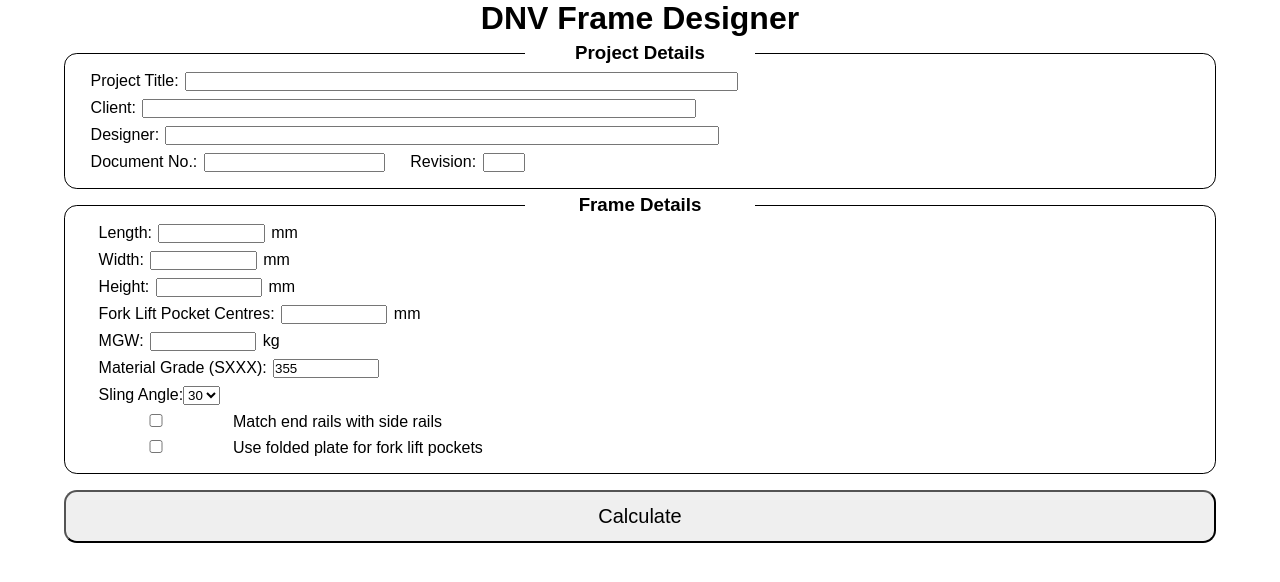
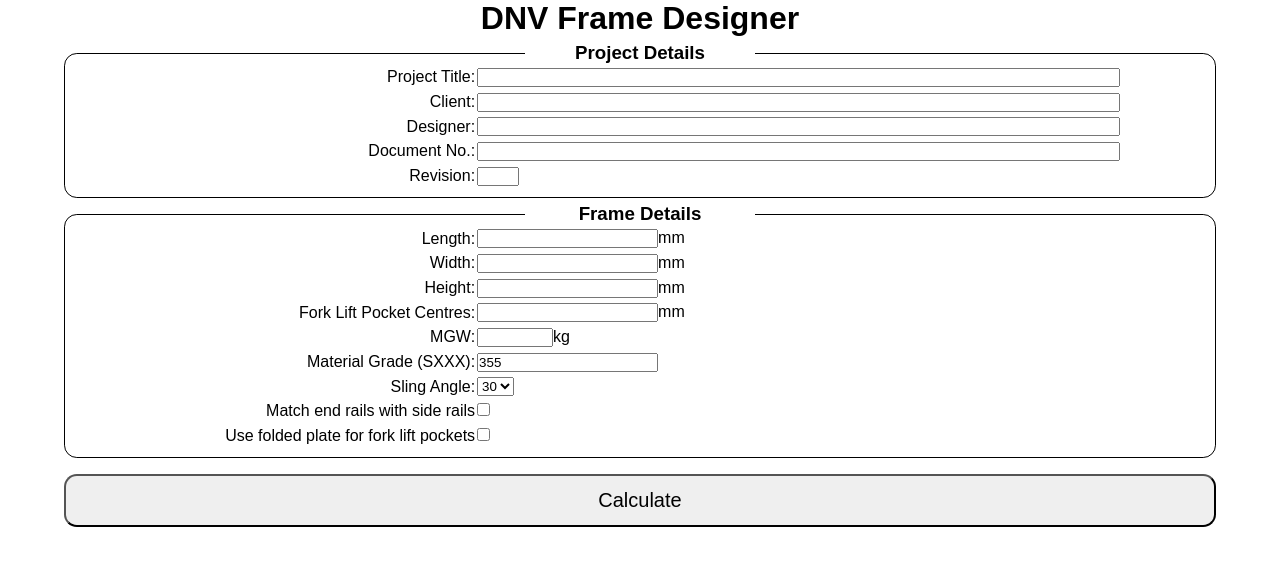
Before and after one commit to GMorgan87/dnv_frame_designer, a React (Create React App) app: page / in a window 1280 px wide. Shown: the top 582 px of the page. Built offline with nearby package versions, Linux system fonts and the light colour scheme.

Commit message:
changes all inputs to tables

```diff
--- a/src/components/FlpInputs.js
+++ b/src/components/FlpInputs.js
@@ -4,18 +4,22 @@
   render() {
     return (
       <div>
-        <div className='frame-input'>
-            <label>FLP Internal Height:</label>
-                <input name='flpH' type='number' min='90'defaultValue='90' onChange={this.props.handleChange}/><span>mm</span>
-        </div>
-        <div className='frame-input'>
-            <label>FLP Internal Width:</label>
-                <input name='flpW' type='number' min='200' defaultValue='200' onChange={this.props.handleChange}/><span>mm</span>
-        </div>
-        <div className='frame-input'>
-            <label>FLP Plate Thickness:</label>
-                <input name='flpT' type='number' min='6' defaultValue='6' onChange={this.props.handleChange}/><span>mm</span>
-        </div>
+        <table className="input-table">
+          <tbody>
+            <tr>
+              <td className="left"><label>FLP Internal Height:</label></td>
+              <td className="right"><input name='flpH' type='number' min='90'defaultValue='90' onChange={this.props.handleChange}/><span>mm</span></td>
+            </tr>
+            <tr>
+              <td className="left"><label>FLP Internal Width:</label></td>
+              <td className="right"><input name='flpW' type='number' min='200' defaultValue='200' onChange={this.props.handleChange}/><span>mm</span></td>
+            </tr>
+            <tr>
+              <td className="left"><label>FLP Plate Thickness:</label></td>
+              <td className="right"><input name='flpT' type='number' min='6' defaultValue='6' onChange={this.props.handleChange}/><span>mm</span></td>
+            </tr>
+          </tbody>
+        </table>
       </div>
     )
   }
--- a/src/components/InputForm.css
+++ b/src/components/InputForm.css
@@ -10,11 +10,17 @@
     padding: 1vh 2vw 1vh;
   }
 
+  .input-left {
+    text-align: right;
+    margin: 0;
+    width: 35%
+  }
 
-  /* .frame-form {
-    border: 1px solid black;
-    width: 40vw
-  } */
+  .input-right {
+    text-align: left;
+    margin:0;
+    width: 65`%
+  }
 
   h3 {
     margin: -2.5vh auto 0;
@@ -52,7 +58,11 @@
   }
 
   .title-input {
-    width: 50%;
+    width: 90%;
+  }
+
+  .input-table {
+    padding: 0
   }
 
 
@@ -61,5 +71,5 @@
   }
 
   span {
-    margin: -1.5vw;
+    margin: 0;
   }
--- a/src/components/InputForm.js
+++ b/src/components/InputForm.js
@@ -69,67 +69,77 @@
         <form onSubmit = {this.submit} className='inputform'>
           <div className='subform'>
             <h3>Project Details</h3>
-            <div className='user-input'>
-            <label>Project Title:</label>
-                <input className='title-input' name='title' type='text' onChange={this.handleChangeProject} />
-            </div>
-            <div className='user-input'>
-            <label>Client:</label>
-                <input className='title-input' name='client' type='text' onChange={this.handleChangeProject} />
-            </div>
-            <div className='user-input'>
-            <label>Designer:</label>
-                <input className='title-input' name='designer' type='text' onChange={this.handleChangeProject} />
-            </div>
-            <div className='user-input'>
-            <label>Document No.:</label>
-                <input name='docNo' type='text' onChange={this.handleChangeProject} />
-            <label>Revision:</label>
-                <input className='rev-input' name='rev' type='text' onChange={this.handleChangeProject} />
-            </div>
+            <table className='input-table'>
+              <tbody>
+                <tr>
+                  <td className="input-left"><label>Project Title:</label></td>
+                  <td className="input-right"><input className='title-input' name='title' type='text' onChange={this.handleChangeProject} /></td>
+                </tr>
+                <tr>
+                  <td className="input-left"><label>Client:</label></td>
+                  <td className="input-right"><input className='title-input' name='client' type='text' onChange={this.handleChangeProject} /></td>
+                </tr>
+                <tr>
+                  <td className="input-left"><label>Designer:</label></td>
+                  <td className="input-right"><input className='title-input' name='designer' type='text' onChange={this.handleChangeProject} /></td>
+                </tr>
+                <tr>
+                  <td className="input-left"><label>Document No.:</label></td>
+                  <td className="input-right"><input className='title-input' name='docNo' type='text' onChange={this.handleChangeProject} /></td>
+                </tr>
+                <tr>
+                  <td className="input-left"><label>Revision:</label></td>
+                  <td className="input-right"><input className='rev-input' name='rev' type='text' onChange={this.handleChangeProject} /></td>
+                </tr>
+              </tbody>
+            </table>
           </div>
           <div className='subform'>
             <h3>Frame Details</h3>
             <div className='frame-form'>
-              <div className='frame-input'>
-                <label>Length:</label>
-                  <input name='length' type='number' min='0' onChange={this.handleChangeFrame} required/><span>mm</span>
-              </div>
-              <div className='frame-input'>
-                <label>Width:</label>
-                  <input name='width' type='number' min='0' onChange={this.handleChangeFrame} required/><span>mm</span>
-              </div>
-              <div className='frame-input'>
-                <label>Height:</label>
-                    <input name='height' type='number' min='0' onChange={this.handleChangeFrame} required/><span>mm</span>
-              </div>
-              <div className='frame-input'>
-                <label>Fork Lift Pocket Centres:</label>
-                  <input name='flpCentres' type='number' min='0' onChange={this.handleChangeFrame} required/><span>mm</span>
-              </div>
-              <div className='frame-input'>
-                <label>MGW:</label>
-                  <input name='mgw' type='number' min='0' max='25000' onChange={this.handleChangeFrame} required/><span>kg</span>
-              </div>
-              <div className='frame-input'>
-                <label>Material Grade (SXXX):</label>
-                  <input name="grade" type='number' defaultValue='355' onChange={this.handleChangeFrame} required/>
-              </div>
-              <div className='frame-input'>
-                <label>Sling Angle:</label>
-                  <select name='slingAngle' onChange={this.handleChangeFrame}>
+            <table className='input-table'>
+              <tbody>
+                <tr>
+                  <td className="input-left"><label>Length:</label></td>
+                  <td className="input-right"><input name='length' type='number' min='0' onChange={this.handleChangeFrame} required/><span>mm</span></td>
+                </tr>
+                <tr>
+                  <td className="input-left"><label>Width:</label></td>
+                  <td className="input-right"><input name='width' type='number' min='0' onChange={this.handleChangeFrame} required/><span>mm</span></td>
+                </tr>
+                <tr>
+                  <td className="input-left"><label>Height:</label></td>
+                  <td className="input-right"><input name='height' type='number' min='0' onChange={this.handleChangeFrame} required/><span>mm</span></td>
+                </tr>
+                <tr>
+                  <td className="input-left"><label>Fork Lift Pocket Centres:</label></td>
+                  <td className="input-right"><input name='flpCentres' type='number' min='0' onChange={this.handleChangeFrame} required/><span>mm</span></td>
+                </tr>
+                <tr>
+                  <td className="input-left"><label>MGW:</label></td>
+                  <td className="input-right"><input name='mgw' type='number' min='0' max='25000' onChange={this.handleChangeFrame} required/><span>kg</span></td>
+                </tr>
+                <tr>
+                  <td className="input-left"><label>Material Grade (SXXX):</label></td>
+                  <td className="input-right"><input name="grade" type='number' defaultValue='355' onChange={this.handleChangeFrame} required/></td>
+                </tr>
+                <tr>
+                  <td className="input-left"><label>Sling Angle:</label></td>
+                  <td className="input-right"><select name='slingAngle' onChange={this.handleChangeFrame}>
                     <option value='30'>30</option>
                     <option value='45'>45</option>
-                  </select>
-              </div>
-              <div className='frame-input'>
-                <input type="checkbox" id="endRail" name="endRail" value="endRail" onChange={this.handleChangeCheckbox}/>
-                <label htmlFor="endRail">Match end rails with side rails</label>
-              </div>
-              <div className='frame-input'>
-                <input type="checkbox" id="flp" name="flp" value="flp" onChange={this.handleChangeCheckbox}/>
-                <label htmlFor="flp">Use folded plate for fork lift pockets</label>
-              </div>
+                  </select></td>
+                </tr>
+                <tr>
+                  <td className="input-left"><label htmlFor="endRail">Match end rails with side rails</label></td>
+                  <td className="input-right"><input type="checkbox" id="endRail" name="endRail" value="endRail" onChange={this.handleChangeCheckbox}/></td>
+                </tr>
+                <tr>
+                  <td className="input-left"><label htmlFor="flp">Use folded plate for fork lift pockets</label></td>
+                  <td className="input-right"><input type="checkbox" id="flp" name="flp" value="flp" onChange={this.handleChangeCheckbox}/></td>
+                </tr>
+              </tbody>
+            </table>
               {this.state.checkboxes.flp
               ?
               <FlpInputs handleChange={this.handleChangeFrame}/>
--- a/src/containers/AppContainer.js
+++ b/src/containers/AppContainer.js
@@ -103,7 +103,6 @@
       :
       <div></div>
       }
-      {/* <Report project={this.state.projectDetails} frame={this.state.frame}></Report> */}
       </div>
     )
   }
```
